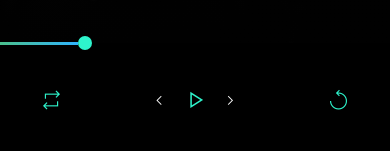
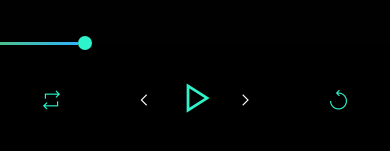
Before and after one commit to NataliaFrancisca/music-player-ui, an Angular app: page / in a window 390 px wide. Shown: the part 683-834 px from the top of the page. Built offline with nearby package versions, Linux system fonts and the light colour scheme.

Commit message:
style: responsive change button size

```diff
--- a/src/app/components/nav-content/nav-content.component.css
+++ b/src/app/components/nav-content/nav-content.component.css
@@ -132,7 +132,8 @@
         justify-content: space-between;
     }
 
-    #group-btn-center button span{
-        font-size: 1.2em;
+    :where(button span) #song-player, #group-btn-center{
+        font-size: 1.8em;
     }
+
 }
```
